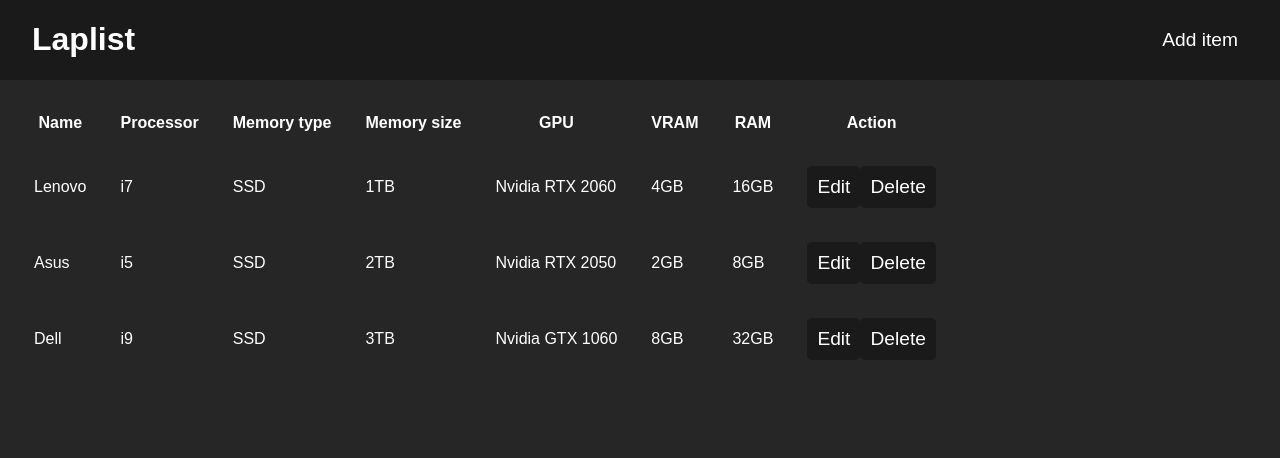
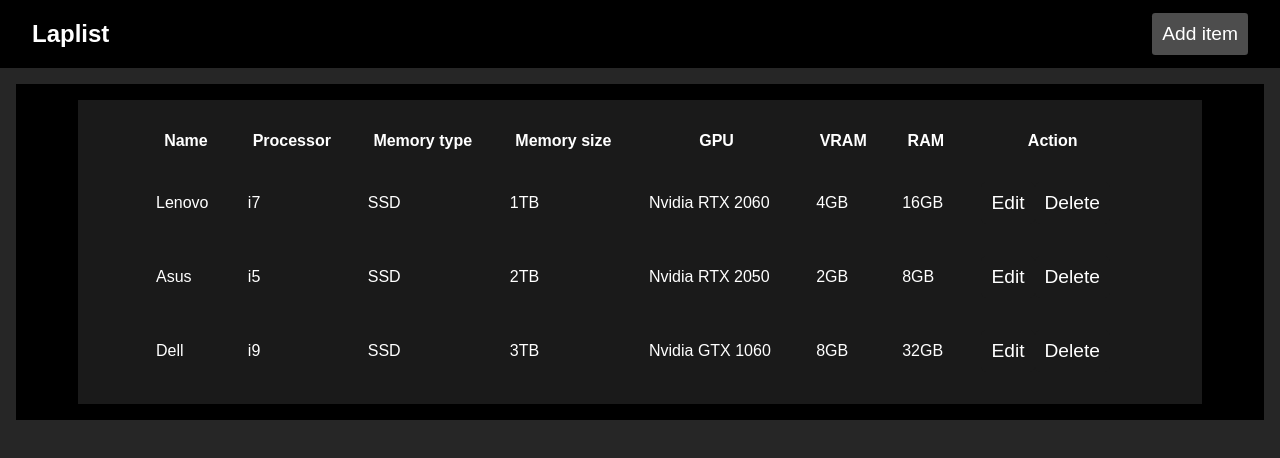
Before and after one commit to AgusBeni/Laplist, a React (Vite) app: page / in a window 1280 px wide. Shown: the top 458 px of the page. Built offline with nearby package versions, Linux system fonts and the light colour scheme.

Commit message:
chore: table content fixed

```diff
--- a/src/App.jsx
+++ b/src/App.jsx
@@ -3,13 +3,14 @@
 function App() {
   return (
     <>
-      <div className="nav">
+      <nav>
         <h1 className="header">Laplist</h1>
         <div>
           <button className="nav-button">Add item</button>
         </div>
-      </div>
-      <div>
+      </nav>
+      <main className="table">
+        <div className="table-section">
           <table>
             <thead>
               <tr>
@@ -66,6 +67,7 @@
             </tbody>
           </table>
         </div>
+      </main>
     </>
   );
 }
--- a/src/styles.css
+++ b/src/styles.css
@@ -7,32 +7,23 @@
 body {
   margin: 0;
   background: hsl(0, 0%, 15%);
-  /* display: flex; */
-  /* min-height: 100vh; */
 }
 
-.header {
-  background-color: transparent;
-}
-
-.nav {
+nav {
   display: flex;
-  /* width: 100%; */
-  gap: 0.5rem;
-  margin: 0;
   padding: 0 2rem;
-  background: hsl(0, 0%, 10%);
-  /* position: fixed; */
+  background: hsl(0, 0%, 0%);
   justify-content: space-between;
   align-items: center;
 }
 
 .nav-button {
   padding: 10px;
-  background: hsl(0, 0%, 10%);
+  background: hsl(0, 0%, 30%);
   cursor: pointer;
   font-size: 1.2rem;
   border: none;
+  border-radius: 0.2rem;
 }
 
 .nav-button:hover {
@@ -52,32 +43,29 @@
   background: hsl(0, 0%, 30%);
 }
 
-.table-blok {
-  display: flex;
-  justify-content: center;
-  /* margin-top: 2rem; */
-  /* overflow-x: auto; */
-  margin: 0 0 0 0;
+.table-section {
+  display: block;
+  margin: 1rem auto;
+  background: hsl(0, 0%, 10%);
+  overflow-x: auto;
+  padding: 1rem;
+  max-width: 90%;
 }
 
-.table-content {
+table {
+  margin: 0 auto;
   border-collapse: collapse;
-  /* width: 82vw;
-  height: 90vh; */
-  background: hsl(0, 0%, 40%);
-  margin-top: 1rem;
-  /* box-shadow: 0 .4rem .8rem hsl(0, 0%, 30%); */
-  /* border-radius: .8rem; */
+  min-width: 1000px;
 }
 
-/* .table-content thead tr {
-  background: hsl(245, 100%, 20%, 0.5);
-  text-align: left;
-  font-weight: bold;
-  width: 100%;
-  table-layout: fixed;
-} */
-
-table, th, td{
+table,
+th,
+td {
   padding: 1rem;
 }
+
+main.table {
+  margin: 1rem;
+  background: hsl(0, 0%, 0%);
+  overflow: hidden;
+}
```
Lines whose indentation alone changed are shown as unchanged.
